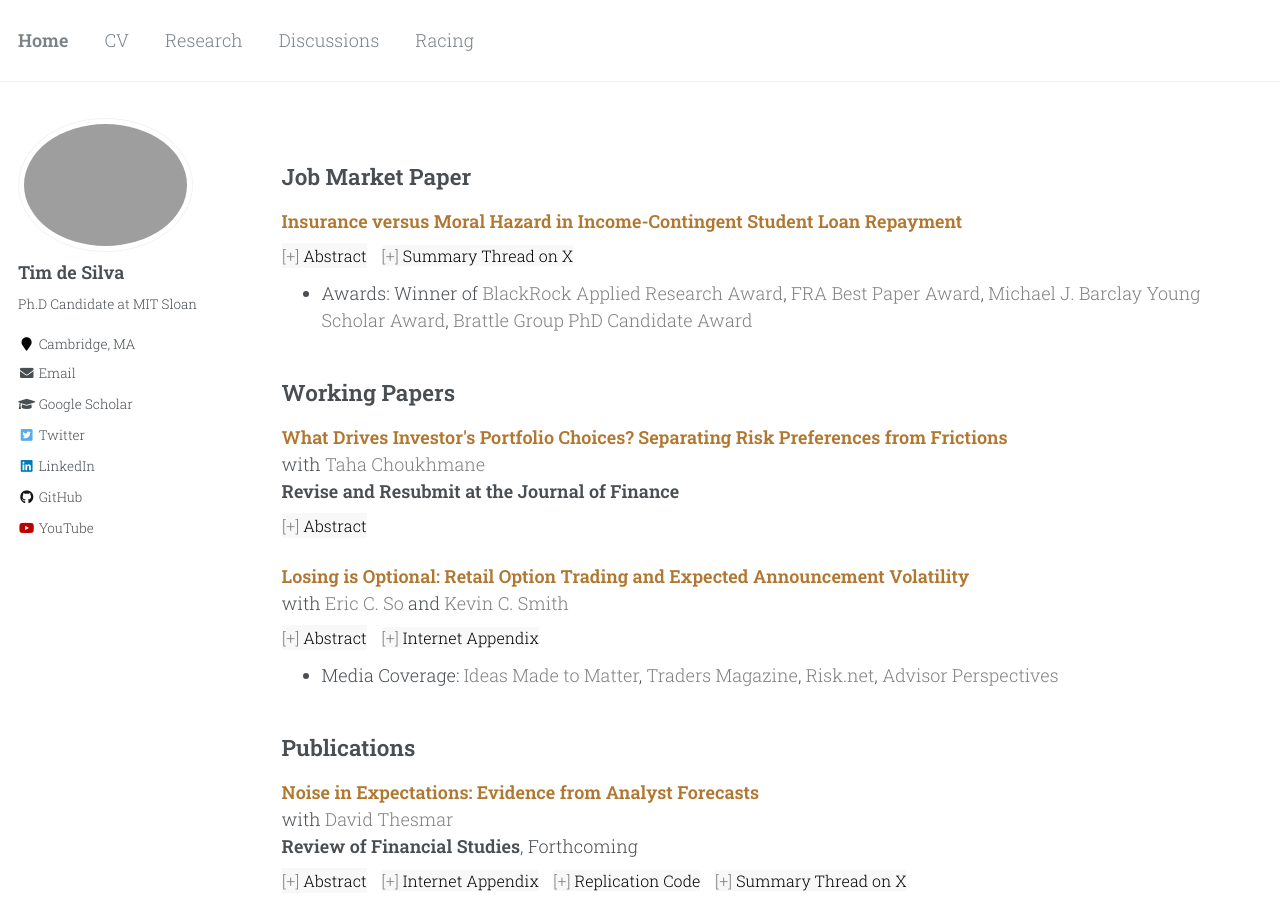
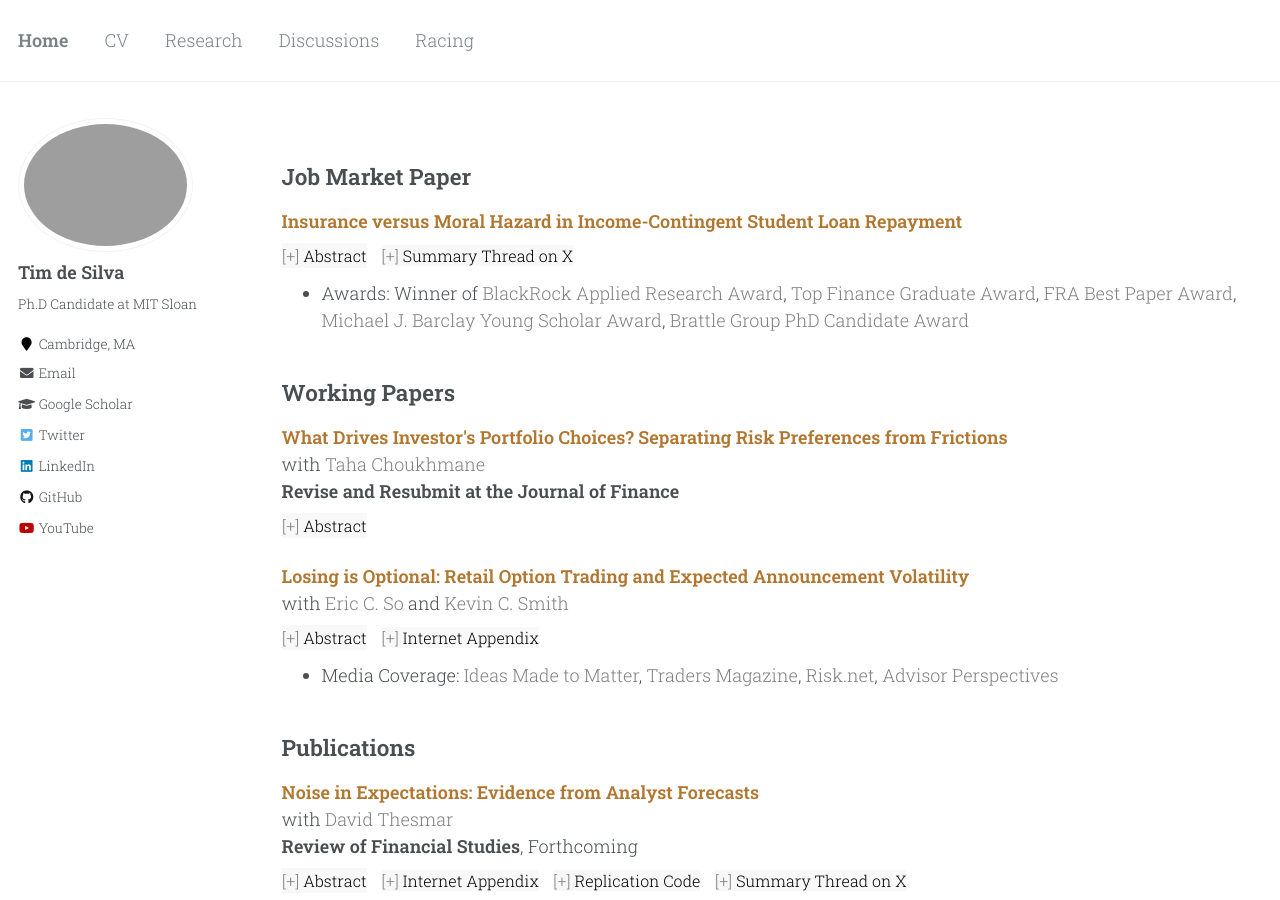
Before and after one commit to timhdesilva/timhdesilva.github.io, a Jekyll site: the page built from _pages/research.html, in a window 1280 px wide and 900 px high. Built offline with Jekyll 4.4.1, drawn with Linux system fonts in a browser that asks for light colours.

Commit message:
update award

```diff
--- a/_pages/research.html
+++ b/_pages/research.html
@@ -63,7 +63,7 @@ author_profile: true
       <button class="abstract-button" data-target="jmp" style="margin-top:8px; margin-right: 10px;">Abstract</button>
       <a style="text-decoration:none; background-color:#f8f8f8; font-size: 16px; font-family: Roboto Slab, serif;" href="https://x.com/timdesilva/status/1728472810203279590?s=20"><span style="color: gray;">[+]</span> <span style="color:black;">Summary Thread on X</span></a>
     <ul style="margin-top: -12px">
-      <li>Awards: Winner of <a style="text-decoration:none; color:gray" href="https://www.blackrock.com/corporate/applied-research-award">BlackRock Applied Research Award</a>, <a style="text-decoration:none; color:gray" href="https://fraconference.com/previous-programs/">FRA Best Paper Award</a>, <a style="text-decoration:none; color:gray" href="https://fraconference.com/previous-programs/">Michael J. Barclay Young Scholar Award</a>, <a style="text-decoration:none; color:gray" href="https://westernfinance.org/conference-2024/">Brattle Group PhD Candidate Award</a></li>
+      <li>Awards: Winner of <a style="text-decoration:none; color:gray" href="https://www.blackrock.com/corporate/applied-research-award">BlackRock Applied Research Award</a>, <a style="text-decoration:none; color:gray" href="https://www.hec.edu/en/faculty-research/events/top-finance-graduate-award-hec-paris-0">Top Finance Graduate Award</a>, <a style="text-decoration:none; color:gray" href="https://fraconference.com/previous-programs/">FRA Best Paper Award</a>, <a style="text-decoration:none; color:gray" href="https://fraconference.com/previous-programs/">Michael J. Barclay Young Scholar Award</a>, <a style="text-decoration:none; color:gray" href="https://westernfinance.org/conference-2024/">Brattle Group PhD Candidate Award</a></li>
     </ul>
 </p>
 <div id="jmp" class="abstract-content">
```
